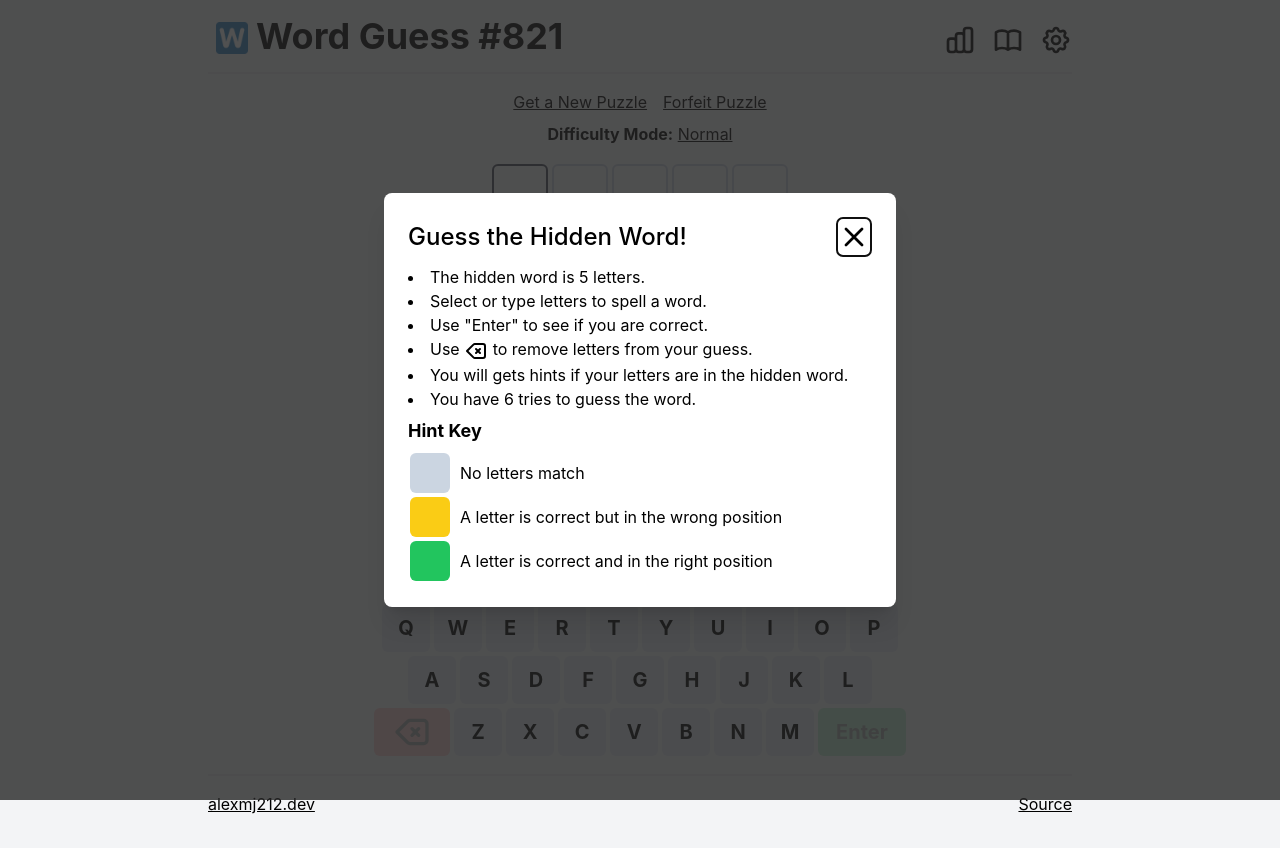
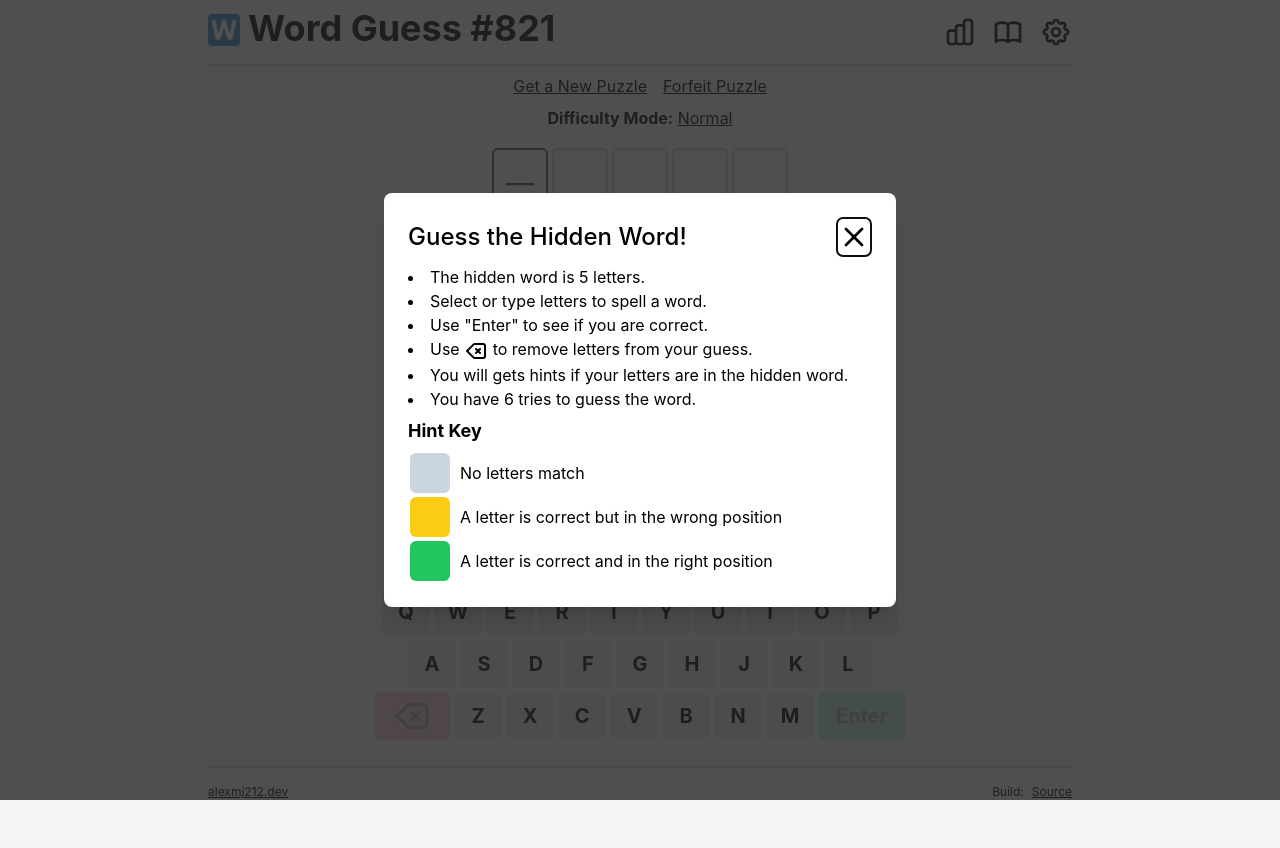
Before and after one commit to alexmj212/word-guess, a React (Create React App) app: page / in a window 1280 px wide. After the commit the page ends 816 px from the top, so only its background shows below. Built offline with nearby package versions, Linux system fonts and the light colour scheme.

Commit message:
styling fixes

```diff
--- a/src/App.css
+++ b/src/App.css
@@ -2,9 +2,18 @@
 @tailwind components;
 @tailwind utilities;
 
+html {
+  @apply h-full;
+}
+
 body {
+  @apply h-full;
   @apply bg-gray-100;
   @apply dark:text-white dark:bg-gray-900;
+}
+
+#root {
+  @apply h-full;
 }
 
 .button-base {
@@ -69,8 +78,6 @@ body {
   @apply md:w-14 md:h-14;
 }
 
-
-
 .flex-break {
   @apply basis-full h-0;
 }
@@ -111,16 +118,16 @@ body {
 }
 
 .grid-row {
-  @apply grid grid-cols-6 gap-4 auto-cols-min;
+  @apply grid grid-cols-12 gap-4 auto-cols-min;
   @apply pb-1 mb-1;
   @apply border-b-2 border-gray-200 dark:border-gray-500;
   @apply last:border-0;
 }
 
 .grid-label {
-  @apply col-span-2 font-bold text-right;
+  @apply col-span-5 font-bold text-right;
 }
 
 .grid-field {
-  @apply col-span-4 font-semibold;
+  @apply col-span-7 font-semibold;
 }
--- a/src/App.tsx
+++ b/src/App.tsx
@@ -406,10 +406,10 @@ function App() {
 
   return (
     <div className="w-full h-full">
-      <div className="w-full max-w-4xl mx-auto my-2 px-2 sm:my-4 sm:px-4">
-        <div className="flex flex-row flex-wrap justify-between items-end border-b-2 pb-4 space-y-2">
+      <div className="flex flex-col w-full h-full max-w-4xl mx-auto py-2 px-2 sm:px-4">
+        <div className="flex flex-initial flex-row flex-wrap justify-between items-end border-b-2 border-slate-300 dark:border-slate-500 pb-4 space-y-2">
           <h1 className="text-lg md:text-4xl font-bold flex flex-row items-center">
-            <img src={logo} alt="Word Guess" title="Word Guess" className="w-6 h-6 sm:w-8 sm:h-8 mx-2 sm:mt-1"/>
+            <img src={logo} alt="Word Guess" title="Word Guess" className="w-6 h-6 sm:w-8 sm:h-8 mx-2 sm:ml-0 sm:mt-1" />
             Word Guess #{puzzleNumber}
           </h1>
           <ul className="list-none flex flex-row space-x-4">
@@ -430,8 +430,8 @@ function App() {
             </li>
           </ul>
         </div>
-        <div className="my-4 mx-auto flex flex-col justify-center">
-          <div className="flex flex-row flex-wrap mb-2 justify-center space-x-4">
+        <div className="flex flex-auto flex-col justify-center my-2 mx-auto">
+          <div className="flex flex-initial flex-row flex-wrap mb-2 justify-center space-x-4">
             <button className="underline" onClick={() => resetGameState()}>
               Get a New Puzzle
             </button>
@@ -448,7 +448,7 @@ function App() {
               Forfeit Puzzle
             </button>
           </div>
-          <div className="flex flex-row flex-wrap mb-4 justify-center space-x-4">
+          <div className="flex flex-initial flex-row flex-wrap mb-4 justify-center space-x-4">
             <span>
               <strong>Difficulty Mode:</strong>{" "}
               <button className="underline capitalize" onClick={() => setOpenSettingsModal(true)}>
@@ -456,8 +456,11 @@ function App() {
               </button>
             </span>
           </div>
-          <GuessDisplay guessMap={guessMap} mapPointer={mapPointer} />
-          <div className="flex flex-col">
+          <div className="flex flex-auto justify-center items-center">
+            <GuessDisplay guessMap={guessMap} mapPointer={mapPointer} />
+          </div>
+
+          <div className="flex flex-initial flex-col">
             <div className="flex flex-col justify-center items-center h-20">
               {showError && <Toast type={ToastTypes.WARN} message={errorMessage} />}
               {showFail && <Toast type={ToastTypes.ERROR} message={`Sorry! The word was ${solution}`} />}
@@ -494,13 +497,14 @@ function App() {
             ></Keyboard>
           </div>
         </div>
-        <div className="border-t-2 mt-4 py-4 flex flex-row justify-between">
+        <div className="flex flex-initial flex-row justify-between border-t-2 border-slate-300 dark:border-slate-500 mt-4 py-4 text-xs">
           <div>
             <a href="https://alexmj212.dev" className="underline">
               alexmj212.dev
             </a>
           </div>
-          <div>
+          <div className="flex flex-row space-x-2 justify-start items-end">
+            <span>Build: {process.env.REACT_APP_VERSION}</span>
             <a href="https://www.github.com/alexmj212/word-guess" className="underline">
               Source
             </a>
```
